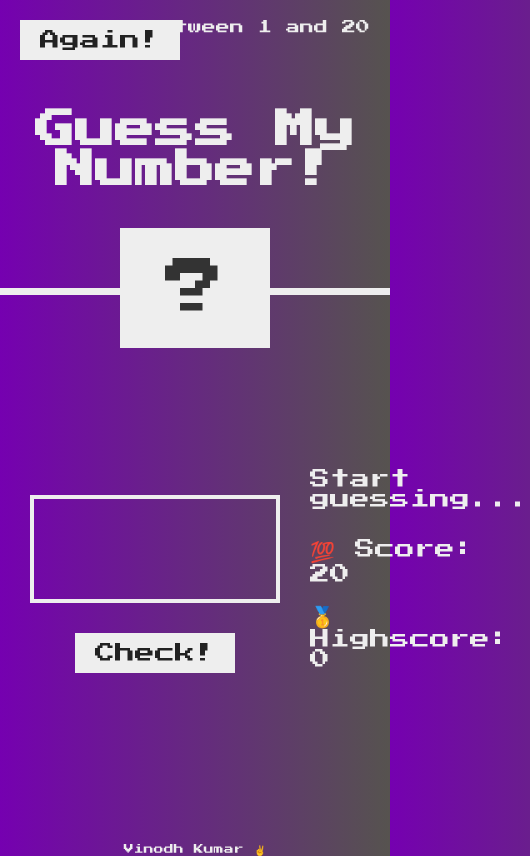
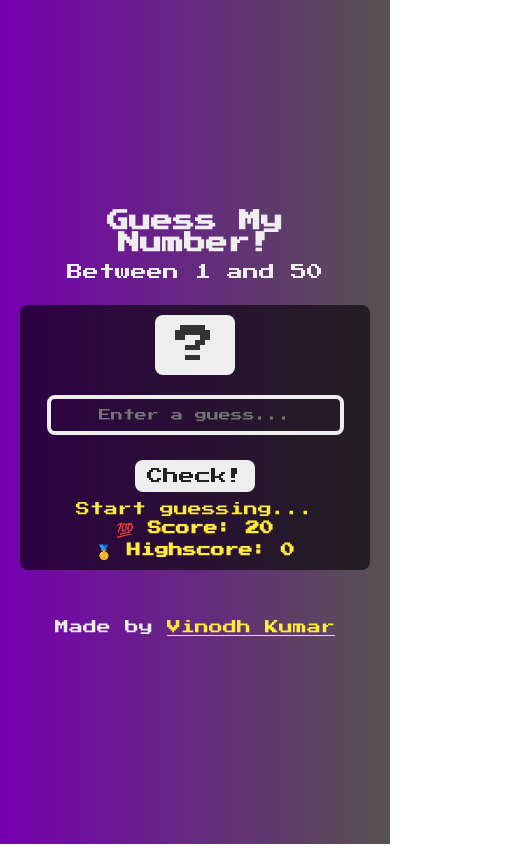
Before and after one commit to vinodh002/guessing-game, a plain HTML site: page index.html in a window 390 px wide. Shown: the whole page, 530 px wide, since content can reach past the window. Drawn offline with Linux system fonts and the light colour scheme.

Commit message:
updated css

```diff
--- a/app.js
+++ b/app.js
@@ -11,15 +11,15 @@ const guess = document.querySelector(".guess");
 const body = document.querySelector("body");
 
 // Variables and Game States
-let secretNumber = Math.trunc(Math.random() * 20 + 1);
+let secretNumber = Math.trunc(Math.random() * 50 + 1);
 let scoreState = 20;
 let highScoreState = 0;
 
 check.addEventListener("click", function () {
   const guessValue = Number(guess.value);
 
-  // When there is no input or the input is less than 1 or more than 20
-  if (!guessValue || guessValue < 1 || guessValue > 20) {
+  // When there is no input or the input is less than 1 or more than 50
+  if (!guessValue || guessValue < 1 || guessValue > 50) {
     message.textContent = "⛔ No Number!";
 
     // When player wins
@@ -56,7 +56,7 @@ check.addEventListener("click", function () {
 
 again.addEventListener("click", function () {
   scoreState = 20;
-  secretNumber = Math.trunc(Math.random() * 20 + 1);
+  secretNumber = Math.trunc(Math.random() * 50 + 1);
   message.textContent = "Start guessing...";
   number.textContent = "?";
   guess.value = "";
--- a/index.html
+++ b/index.html
@@ -1,4 +1,6 @@
+<!DOCTYPE html>
 <html lang="en">
+
 <head>
   <meta charset="UTF-8" />
   <meta name="viewport" content="width=device-width, initial-scale=1.0" />
@@ -11,24 +13,23 @@
 <body>
   <header>
     <h1>Guess My Number!</h1>
-      <p class="between">Between 1 and 20</p>
-      <button class="btn again">Again!</button>
+    <p class="between">Between 1 and 50</p>
+  </header>
+
+  <main>
     <p class="number">?</p>
-    </header>
-    <main>
-      <section class="left">
-        <input type="number" class="guess" />
+    <input type="number" class="guess" placeholder="Enter a guess..." />
     <button class="btn check">Check!</button>
-      </section>
-      <section class="right">
     <p class="message">Start guessing...</p>
     <p class="label-score">💯 Score: <span class="score">20</span></p>
-        <p class="label-highscore">
-          🥇 Highscore: <span class="highscore">0</span>
-        </p>
-      </section>
+    <p class="label-highscore">🥇 Highscore: <span class="highscore">0</span></p>
   </main>
-    <footer>Vinodh Kumar ✌️</footer>
+
+  <footer>
+    Made by <a href="https://www.linkedin.com/in/vinodhkumar102/" target="_blank">Vinodh Kumar</a>
+  </footer>
+
   <script src="./app.js"></script>
 </body>
+
 </html>
--- a/style.css
+++ b/style.css
@@ -14,88 +14,79 @@ html {
 body {
   font-family: "Press Start 2P", sans-serif;
   color: #eee;
-  /* background-color: #222; */
-
-  background: linear-gradient(to right ,rgb(117, 0, 176) , rgb(86, 83, 79));
-}
-
-/* LAYOUT */
-header {
-  position: relative;
-  height: 35vh;
-  border-bottom: 7px solid #eee;
-}
-
-main {
-  height: 65vh;
-  color: #eee;
-  display: flex;
-  align-items: center;
-  justify-content: space-around;
-  margin-bottom: 0.3px;
-  padding-bottom: 1px;
-}
-
-.left {
-  width: 52rem;
+  background: linear-gradient(to right, rgb(117, 0, 176), rgb(86, 83, 79));
   display: flex;
   flex-direction: column;
   align-items: center;
+  justify-content: center;
+  height: 100vh;
+  padding: 2rem;
 }
 
-.right {
-  width: 52rem;
-  font-size: 2rem;
+/* Header */
+header {
+  text-align: center;
+  margin-bottom: 2rem;
 }
 
-/* ELEMENTS STYLE */
 h1 {
-  font-size: 4rem;
-  text-align: center;
-  position: absolute;
-  width: 100%;
-  top: 52%;
-  left: 50%;
-  transform: translate(-50%, -50%);
+  font-size: 3.5rem;
+  margin-bottom: 1rem;
 }
 
+.between {
+  font-size: 1.6rem;
+  margin-bottom: 1.5rem;
+}
+
+/* Main Section */
+main {
+  width: 100%;
+  max-width: 600px;
+  display: flex;
+  flex-direction: column;
+  align-items: center;
+  padding: 1rem;
+  background: rgba(0, 0, 0, 0.6);
+  border-radius: 8px;
+  margin-bottom: 2rem;
+}
+
+/* Number Display */
 .number {
   background: #eee;
   color: #333;
   font-size: 6rem;
-  width: 15rem;
-  padding: 3rem 0rem;
+  width: 12rem;
+  padding: 2rem;
   text-align: center;
-  position: absolute;
-  bottom: 0;
-  left: 50%;
-  transform: translate(-50%, 50%);
+  border-radius: 8px;
+  margin-bottom: 2rem;
 }
 
-.between {
-  font-size: 1.4rem;
-  position: absolute;
-  top: 2rem;
-  right: 2rem;
-}
-
-.again {
-  position: absolute;
-  top: 2rem;
-  left: 2rem;
-}
-
+/* Input & Button */
 .guess {
   background: none;
   border: 4px solid #eee;
   font-family: inherit;
   color: inherit;
-  font-size: 5rem;
-  padding: 2.5rem;
-  width: 25rem;
+  font-size: 2.4rem;
+  padding: 1.5rem;
+  width: 80%;
   text-align: center;
-  display: block;
-  margin: 3rem;
+  margin-bottom: 1.5rem;
+  border-radius: 8px;
+  transition: background-color 0.3s ease, border-color 0.3s ease;
+}
+
+.guess.correct {
+  background: #4caf50; /* Green for correct guess */
+  border-color: #388e3c;
+}
+
+.guess.wrong {
+  background: #f44336; /* Red for wrong guess */
+  border-color: #d32f2f;
 }
 
 .btn {
@@ -106,24 +97,128 @@ h1 {
   font-family: inherit;
   padding: 1rem 2rem;
   cursor: pointer;
-  margin-top: 0px;
+  margin-top: 1rem;
+  border-radius: 8px;
 }
 
 .btn:hover {
   background-color: #ccc;
 }
 
+/* Score & Highscore */
 .message {
-  margin-bottom: 4rem;
-  height: 3rem;
+  font-size: 1.8rem;
+  text-align: center;
+  margin-top: 1rem;
+  color: #ffeb3b; /* Yellow for emphasis */
 }
 
-.label-score {
-  margin-bottom: 2rem;
+.message.correct {
+  color: #4caf50; /* Green for correct guess */
 }
 
+.message.wrong {
+  color: #f44336; /* Red for wrong guess */
+}
+
+.label-score,
+.label-highscore {
+  font-size: 1.6rem;
+  text-align: center;
+  margin-top: 0.5rem;
+  font-weight: bold;
+  color: #ffeb3b; /* Highlight color */
+}
+
+/* Footer */
 footer {
-  margin-top: 0;
-  padding-top: 0;
   text-align: center;
+  margin-top: 3rem;
+  font-size: 1.4rem;
 }
+footer a{
+  color: #ffeb3b;
+
+}
+
+/* Responsive Styles */
+@media (max-width: 768px) {
+  body {
+    font-size: 50%;
+  }
+
+  h1 {
+    font-size: 2.8rem;
+  }
+
+  .number {
+    font-size: 5rem;
+    width: 10rem;
+    padding: 1.5rem;
+  }
+
+  .guess {
+    font-size: 3rem;
+    padding: 1rem;
+    width: 85%;
+  }
+
+  .btn {
+    font-size: 1.8rem;
+    padding: 1rem 1.5rem;
+  }
+
+  .message,
+  .label-score,
+  .label-highscore {
+    font-size: 1.5rem;
+  }
+}
+
+@media (max-width: 480px) {
+  body {
+    font-size: 40%;
+  }
+
+  header {
+    margin-bottom: 1rem;
+  }
+
+  h1 {
+    font-size: 2.2rem;
+  }
+
+  .number {
+    font-size: 4rem;
+    width: 8rem;
+    padding: 1rem;
+  }
+
+  .guess {
+    font-size: 1.2rem;
+    padding: 1rem;
+    width: 90%;
+  }
+
+  .btn {
+    font-size: 1.6rem;
+    padding: 0.8rem 1.2rem;
+  }
+
+  .message,
+  .label-score,
+  .label-highscore {
+    font-size: 1.4rem;
+  }
+}
+
+input::-webkit-outer-spin-button,
+input::-webkit-inner-spin-button {
+  -webkit-appearance: none;
+  margin: 0;
+}
+
+/* Firefox */
+input[type=number] {
+  -moz-appearance: textfield;
+}
```
Lines whose indentation alone changed are shown as unchanged.
